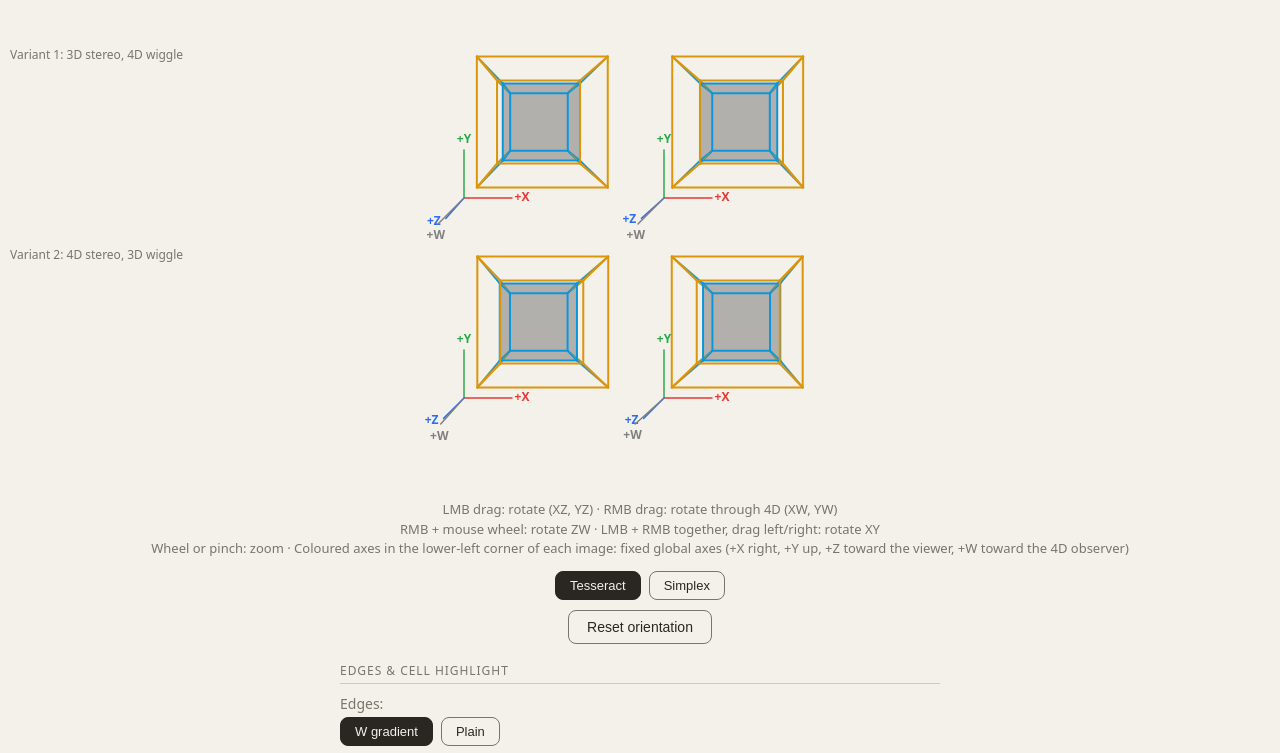
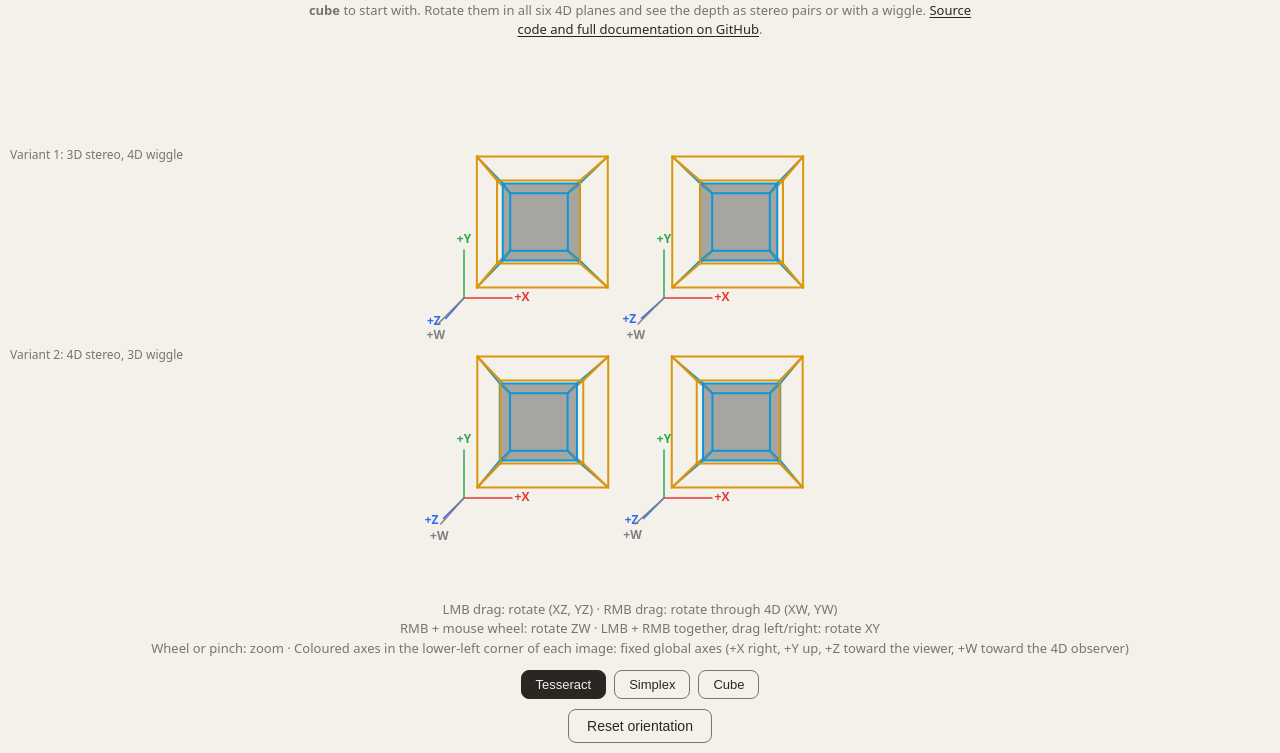
Before and after one commit to Well-Made/4d-polytope-viewer, a plain HTML site: page index.html in a window 1280 px wide. Shown: the part 62-815 px from the top of the page. Drawn offline with Linux system fonts and the light colour scheme.

Commit message:
Update index.html

```diff
--- a/index.html
+++ b/index.html
@@ -3,7 +3,8 @@
   Stereo 4D polytopes - a single self-contained page (no libraries, no build step, no network access).
 
   WHAT IT DOES
-    Draws a 4D wireframe polytope (tesseract or 5-cell) that can be rotated in all six 4D rotation planes,
+    Draws a 4D wireframe polytope (tesseract, 5-cell, or an ordinary cube for comparison) that can be rotated
+    in all six 4D rotation planes,
     as two stereo pairs (left/right eye images) so that depth can be seen with the naked eye, plus an optional
     "wiggle" (the camera oscillates) as a second depth cue.
 
@@ -32,7 +33,31 @@
 <head>
 <meta charset="utf-8">
 <meta name="viewport" content="width=device-width, initial-scale=1, viewport-fit=cover">
-<title>Stereo 4D polytopes: tesseract and 5-cell</title>
+<title>Interactive 4D Polytope Viewer: Stereo Tesseract &amp; 5-Cell</title>
+<meta name="description" content="Rotate a tesseract (hypercube), a 5-cell or a cube in four dimensions in your browser. Stereo pairs and wiggle show the depth. Free, open source.">
+<link rel="canonical" href="https://well-made.github.io/4d-polytope-viewer/">
+<meta property="og:type" content="website">
+<meta property="og:title" content="Interactive 4D Polytope Viewer: Stereo Tesseract &amp; 5-Cell">
+<meta property="og:description" content="Rotate a tesseract (hypercube), a 5-cell or a plain cube in four dimensions. Stereo pairs and a wiggle show the depth. Free and open source.">
+<meta property="og:url" content="https://well-made.github.io/4d-polytope-viewer/">
+<meta name="twitter:card" content="summary">
+<meta name="twitter:title" content="Interactive 4D Polytope Viewer: Stereo Tesseract &amp; 5-Cell">
+<meta name="twitter:description" content="Rotate a tesseract (hypercube), a 5-cell or a plain cube in four dimensions. Stereo pairs and a wiggle show the depth.">
+<script type="application/ld+json">
+{
+  "@context": "https://schema.org",
+  "@type": "WebApplication",
+  "name": "4D Polytope Viewer",
+  "description": "Interactive viewer for 4D polytopes (tesseract, 5-cell) and an ordinary cube: rotation in all six 4D planes, stereo pairs (parallel or cross-eyed viewing) and wiggle.",
+  "url": "https://well-made.github.io/4d-polytope-viewer/",
+  "applicationCategory": "EducationalApplication",
+  "operatingSystem": "Any (web browser)",
+  "browserRequirements": "Requires JavaScript and an HTML5 canvas",
+  "isAccessibleForFree": true,
+  "offers": { "@type": "Offer", "price": "0", "priceCurrency": "USD" },
+  "sameAs": "https://github.com/well-made/4d-polytope-viewer"
+}
+</script>
 <style>
 /* Theme colours as CSS variables. Dark values apply automatically when the OS prefers dark;
    <html data-theme="light|dark"> can force a theme (the canvas code reads the same variables). */
@@ -64,6 +89,11 @@ body {
 .stage.drag { cursor: grabbing; }
 .stage canvas { position: absolute; inset: 0; width: 100%; height: 100%; display: block; }
 
+.intro { width: min(94vw, 680px); text-align: center; margin-bottom: 6px; }
+.intro h1 { margin: 0 0 4px; font-size: 20px; font-weight: 600; }
+.intro p, .about p { margin: 4px 0; font-size: 13px; line-height: 1.5; color: var(--muted); }
+.about { width: min(94vw, 680px); text-align: center; margin-top: 18px; padding-top: 10px; border-top: 1px solid rgba(128,128,128,.35); }
+a { color: var(--text); text-underline-offset: 2px; }
 .hint { margin-top: 6px; font-size: 13px; color: var(--muted); text-align: center; padding: 0 12px; line-height: 1.5; }
 
 /* Control panel: two columns (one on narrow screens). .wide spans both columns, .grp is a group heading. */
@@ -89,6 +119,12 @@ button {
 </head>
 <body>
 <div class="wrap">
+  <header class="intro">
+    <h1>4D Polytope Viewer</h1>
+    <p>Interactive stereo viewer for 4D polytopes: the <b>tesseract</b> (hypercube) and the <b>5-cell</b> (simplex), plus an ordinary
+       <b>cube</b> to start with. Rotate them in all six 4D planes and see the depth as stereo pairs or with a wiggle.
+       <a href="https://github.com/well-made/4d-polytope-viewer">Source code and full documentation on GitHub</a>.</p>
+  </header>
   <div class="stage" id="stage"><canvas id="cv"></canvas></div>
 
   <div class="hint">
@@ -101,7 +137,7 @@ button {
   <div class="controls">
     <!-- Figure selector (SECTION 9 builds the rest of the panel for the chosen figure) -->
     <div class="seg wide" id="segShape" style="justify-self:center">
-      <button class="on" data-v="tesseract">Tesseract</button><button data-v="simplex">Simplex</button>
+      <button class="on" data-v="tesseract">Tesseract</button><button data-v="simplex">Simplex</button><button data-v="cube">Cube</button>
     </div>
     <button id="reset">Reset orientation</button>
 
@@ -153,6 +189,14 @@ button {
       <input type="range" id="ster" min="0" max="50" step="1" value="20">
     </label>
   </div>
+
+  <footer class="about">
+    <p><b>How to look at it:</b> relax your eyes so that the left and right image of a pair fuse into one 3D picture
+       (parallel viewing; switch to cross-eyed under &ldquo;Stereo pair&rdquo; if you prefer that), or just switch the wiggle on
+       and watch the motion parallax. The coloured edges show the position along the 4th dimension (blue far, red near).</p>
+    <p>Free and open source &middot; one self-contained HTML file &middot;
+       <a href="https://github.com/well-made/4d-polytope-viewer">github.com/well-made/4d-polytope-viewer</a></p>
+  </footer>
 </div>
 
 <script>
@@ -189,7 +233,8 @@ button {
   //   id     - string key
   //   V      - 4D vertices, each [x, y, z, w]; the figure is centred at the origin, radius roughly 100..200
   //   E      - edges, each a pair of vertex indices [i, j]
-  //   cells  - one entry per 3D cell; an entry is a list of that cell's faces; a face is a list of vertex
+  //   cells  - one entry per highlightable part (a 3D cell; for the flat cube one square face); an entry is
+  //            a list of faces; a face is a list of vertex
   //            indices in cyclic order (4 for squares, 3 for triangles, any length works)
   //   colors - highlight colour ("R,G,B" string) of each cell
   //   on     - highlight flag of each cell (state of the toggle buttons; kept per shape)
@@ -229,6 +274,28 @@ button {
     return { id: 'tesseract', V: V, E: E, cells: cells, colors: colors, on: on };
   }
 
+  // Ordinary 3D cube lying in the hyperplane w = 0 - a familiar object for getting used to the rotations.
+  // XY, XZ and YZ rotations behave like ordinary 3D rotations; any rotation involving W tilts the cube out of
+  // w = 0 into the fourth dimension, where it gets 4D perspective and a W colour gradient.
+  // A cube has no 3D cells of its own (it IS a single cell), so here the highlightable parts are its 6 square faces,
+  // stored like cells with one face each. Order: X-, X+, Y-, Y+, Z-, Z+ (index = 2 * axis + (plus ? 1 : 0)).
+  function makeCube() {
+    var V = [], E = [], cells = [], colors = [], on = [], i, b, a, c, d;
+    for (i = 0; i < 8; i++) V.push([(i & 1 ? 1 : -1) * 100, (i & 2 ? 1 : -1) * 100, (i & 4 ? 1 : -1) * 100, 0]);
+    for (i = 0; i < 8; i++) for (b = 1; b < 8; b <<= 1) if (!(i & b)) E.push([i, i | b]);
+    for (a = 0; a < 3; a++) {
+      c = (a + 1) % 3; d = (a + 2) % 3;
+      [0, 1].forEach(function (plus) {
+        var o = plus ? (1 << a) : 0;
+        cells.push([[o, o | (1 << c), o | (1 << c) | (1 << d), o | (1 << d)]]);   // one square face, 4 corners in cyclic order
+        colors.push(AXC[a]);
+        on.push(false);
+      });
+    }
+    on[5] = true;   // the Z+ face (the one facing the viewer) is highlighted by default
+    return { id: 'cube', V: V, E: E, cells: cells, colors: colors, on: on };
+  }
+
   // Simplex (5-cell): 5 vertices, 10 edges, 10 triangular faces, 5 tetrahedral cells; all edges are equal.
   // Vertices 1-4 form a regular tetrahedron in the hyperplane w = -100/sqrt(5); vertex 5 is the apex on +W.
   // Cell k (k = 1..5) consists of all vertices EXCEPT vertex k (so cell 5 is the "base" tetrahedron).
@@ -247,7 +314,7 @@ button {
   }
   // </shapes>
 
-  var SHAPES = { tesseract: makeTesseract(), simplex: makeSimplex() };
+  var SHAPES = { tesseract: makeTesseract(), simplex: makeSimplex(), cube: makeCube() };
 
   // ============================================================================================
   // SECTION 4. State
@@ -332,8 +399,15 @@ button {
       cv.width = Math.round(W * dpr); cv.height = Math.round(H * dpr);
     }
     ctx.setTransform(dpr, 0, 0, dpr, 0, 0);
-    ctx.clearRect(0, 0, W, H);
-    var color = getComputedStyle(document.documentElement).getPropertyValue('--text') || '#000';
+    var cs = getComputedStyle(document.documentElement);
+    var th = document.documentElement.getAttribute('data-theme');
+    var dark = th ? th === 'dark' : (window.matchMedia && window.matchMedia('(prefers-color-scheme: dark)').matches);
+    // The canvas is first filled with an OPAQUE background in the page colour. The highlighted cells are blended
+    // with 'multiply' (light theme) or 'screen' (dark theme); both are order-independent only against an opaque
+    // backdrop - each layer just multiplies the pixel by a fixed per-channel factor.
+    ctx.fillStyle = (cs.getPropertyValue('--bg') || (dark ? '#16181d' : '#f4f1ea')).trim();
+    ctx.fillRect(0, 0, W, H);
+    var color = cs.getPropertyValue('--text') || '#000';
     ctx.strokeStyle = color.trim(); ctx.lineWidth = 2; ctx.lineCap = 'round';
 
     // --- perspective distances ---
@@ -344,8 +418,6 @@ button {
     var stereo = +ster.value, imageGap = +dist.value;
 
     // --- edge colour by W (depth along the 4th dimension): blue = far from the 4D observer, red = near ---
-    var th = document.documentElement.getAttribute('data-theme');
-    var dark = th ? th === 'dark' : (window.matchMedia && window.matchMedia('(prefers-color-scheme: dark)').matches);
     var lightness = dark ? 62 : 45;
     function col(w) {
       var t = Math.max(0, Math.min(1, (w + 150) / 300));        // w = -150 -> 0 (blue), w = +150 -> 1 (red)
@@ -401,7 +473,11 @@ button {
         }
         var Q = P.map(pj);                              // screen position of every vertex in this image
 
-        // (1) highlighted cells: semi-transparent filled faces, drawn first so the edges stay on top
+        // (1) highlighted cells: semi-transparent filled faces, drawn first so the edges stay on top.
+        // Colours MIX where cells overlap, independent of the drawing order: with ordinary alpha blending the
+        // colour drawn last would always dominate. Light theme: 'multiply' (like overlapping inks / filters);
+        // dark theme: 'screen' (like overlapping lights). Red + blue gives purple, and so on.
+        ctx.globalCompositeOperation = dark ? 'screen' : 'multiply';
         shape.cells.forEach(function (faces, ci) {
           if (!shape.on[ci]) return;
           ctx.fillStyle = 'rgba(' + shape.colors[ci] + ',' + (+fa.value / 100) + ')';
@@ -413,6 +489,8 @@ button {
             ctx.fill();
           });
         });
+
+        ctx.globalCompositeOperation = 'source-over';
 
         // (2) edges. In gradient mode each edge fades from the colour of one end's W to the other's.
         E.forEach(function (e) {
@@ -600,10 +678,11 @@ button {
   }
   function buildCellUI() {
     var h = '', a, c;
-    if (shape.id === 'tesseract') {
-      // one row per axis with two toggles: the "-" cell and the "+" cell (both on = the whole opposite pair)
-      for (a = 0; a < 4; a++) {
-        h += '<div class="row"><span>' + dotHtml(AXC[a]) + 'Cell on axis ' + AXN[a] + ' \u00B7 ' + COLN[a] + '</span><div class="seg">' +
+    if (shape.id === 'tesseract' || shape.id === 'cube') {
+      // one row per axis with two toggles: the "-" cell/face and the "+" one (both on = the whole opposite pair)
+      var nAxes = shape.id === 'cube' ? 3 : 4, noun = shape.id === 'cube' ? 'Face' : 'Cell';
+      for (a = 0; a < nAxes; a++) {
+        h += '<div class="row"><span>' + dotHtml(AXC[a]) + noun + ' on axis ' + AXN[a] + ' \u00B7 ' + COLN[a] + '</span><div class="seg">' +
              '<button data-i="' + (2 * a) + '">\u2212</button><button data-i="' + (2 * a + 1) + '">+</button></div></div>';
       }
     } else {
```
